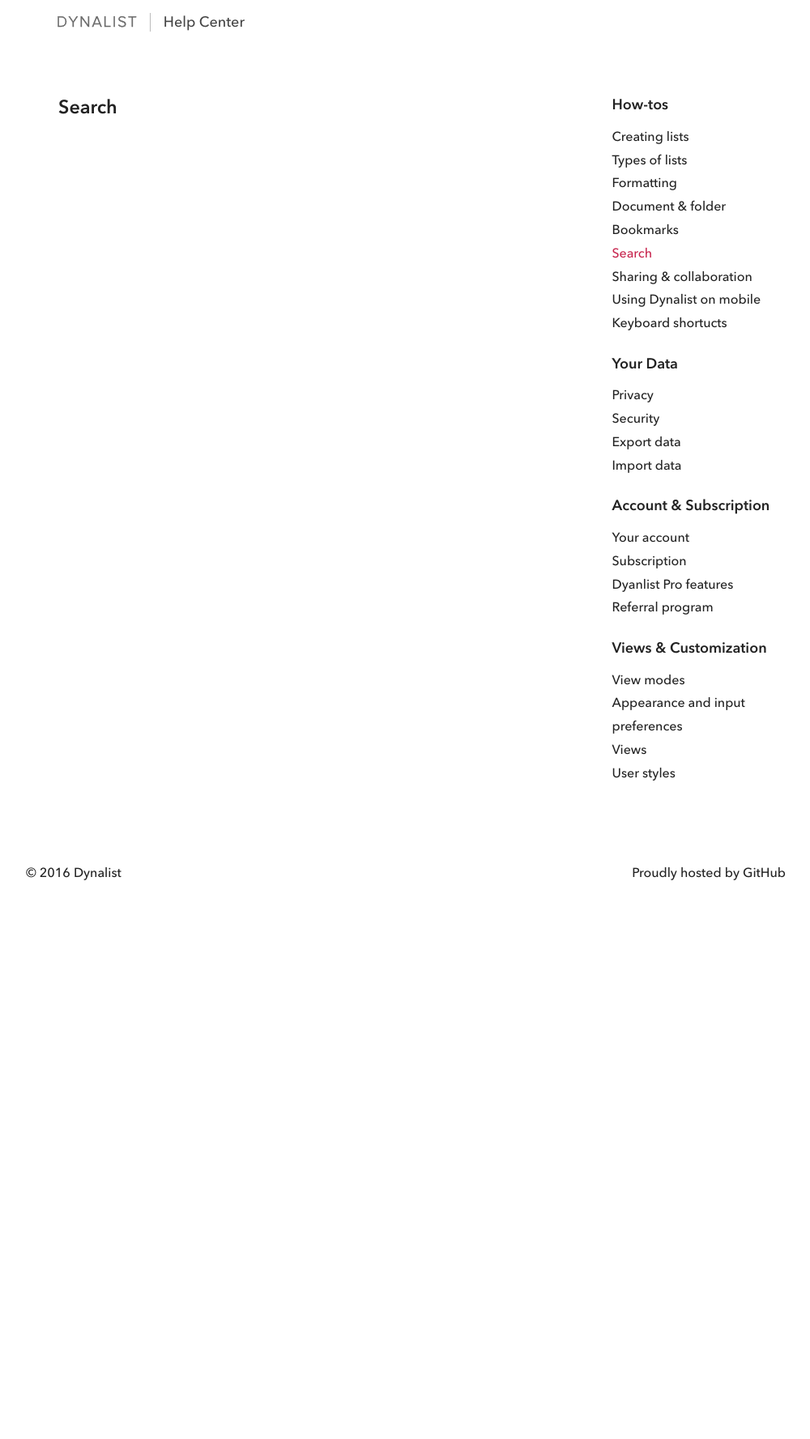
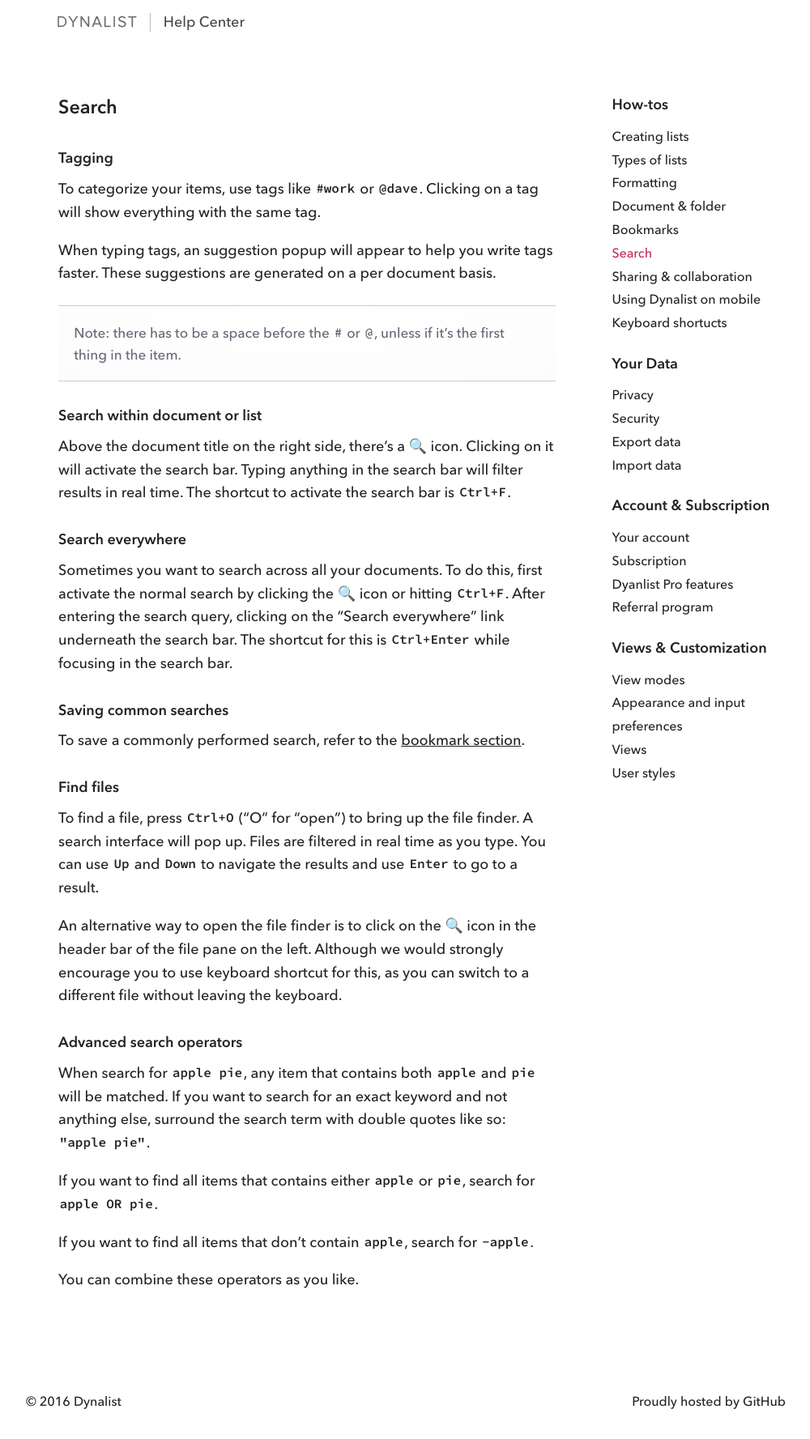
Before and after one commit to mdrain/dynalist-help, a Jekyll site: the page built from _articles/search.md, in a window 1280 px wide. Shown: the whole page at 81% size, without its empty margins (139-1139 px from the left). Built offline with Jekyll 4.4.1, drawn with Linux system fonts in a browser that asks for light colours; before the commit the page ends 1124 px from its top, so only the background shows below that.

Commit message:
Added search page

```diff
--- a/_articles/search.md
+++ b/_articles/search.md
@@ -3,3 +3,39 @@ layout: article
 title: Search
 permalink: /search/
 ---
+
+#### Tagging
+
+To categorize your items, use tags like `#work` or `@dave`. Clicking on a tag will show everything with the same tag.
+
+When typing tags, an suggestion popup will appear to help you write tags faster. These suggestions are generated on a per document basis.
+
+> Note: there has to be a space before the `#` or `@`, unless if it's the first thing in the item.
+
+#### Search within document or list
+
+Above the document title on the right side, there's a 🔍 icon. Clicking on it will activate the search bar. Typing anything in the search bar will filter results in real time. The shortcut to activate the search bar is `Ctrl+F`.
+
+#### Search everywhere
+
+Sometimes you want to search across all your documents. To do this, first activate the normal search by clicking the 🔍 icon or hitting `Ctrl+F`. After entering the search query, clicking on the "Search everywhere" link underneath the search bar. The shortcut for this is `Ctrl+Enter` while focusing in the search bar.
+
+#### Saving common searches
+
+To save a commonly performed search, refer to the [bookmark section](../bookmarks/#bookmarking-search-results).
+
+#### Find files
+
+To find a file, press `Ctrl+O` ("O" for "open") to bring up the file finder. A search interface will pop up. Files are filtered in real time as you type. You can use `Up` and `Down` to navigate the results and use `Enter` to go to a result.
+
+An alternative way to open the file finder is to click on the 🔍 icon in the header bar of the file pane on the left. Although we would strongly encourage you to use keyboard shortcut for this, as you can switch to a different file without leaving the keyboard.
+
+#### Advanced search operators
+
+When search for `apple pie`, any item that contains both `apple` and `pie` will be matched. If you want to search for an exact keyword and not anything else, surround the search term with double quotes like so: `"apple pie"`.
+
+If you want to find all items that contains either `apple` or `pie`, search for `apple OR pie`.
+
+If you want to find all items that don't contain `apple`, search for `-apple`.
+
+You can combine these operators as you like.
```
